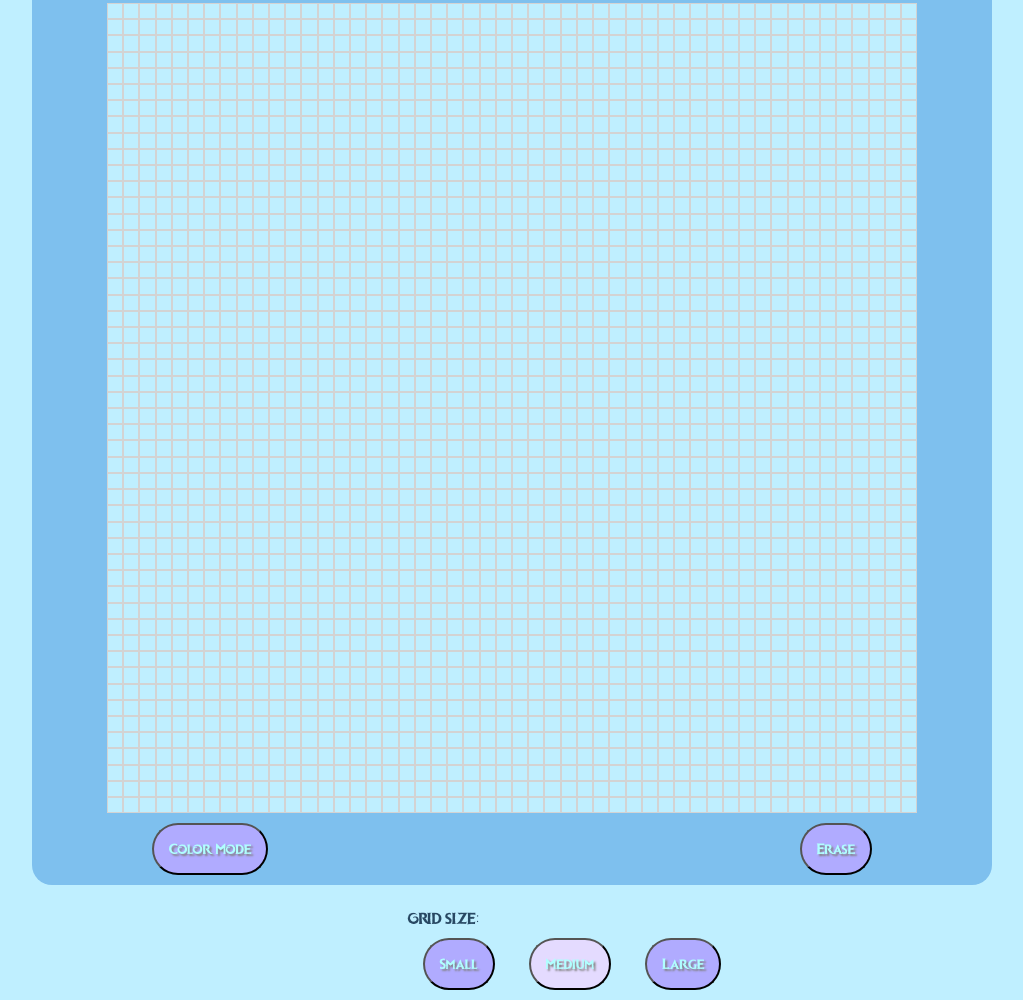
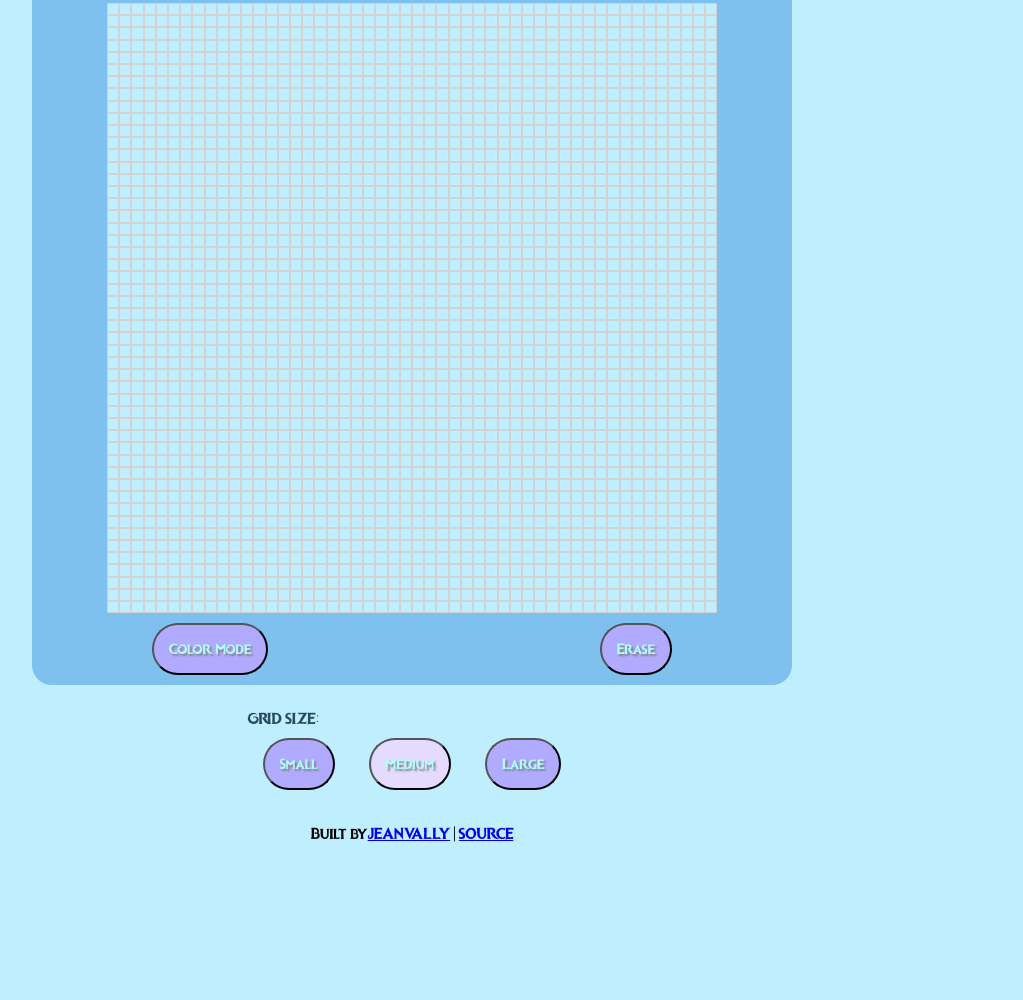
Before and after one commit to jeanBEY/etch-a-sketch, a plain HTML site: page index.html in a window 1280 px wide. Shown: the part 111-1111 px from the top of the page, without its empty margins (68-1091 px from the left). After the commit the page ends 979 px from the top, so only its background shows below. Drawn offline with Linux system fonts and the light colour scheme.

Commit message:
Footer added

```diff
--- a/index.html
+++ b/index.html
@@ -19,8 +19,6 @@
                 <button id="erase">Erase</button>
             </div>
 
-        </div>
-
             <div class="controls-2">
                 <div>
                   <p>GRID SIZE: </p>
@@ -30,5 +28,13 @@
                 </div>
               </div>
 
+              <footer class="footer">
+                Built by <a class="footer-link" href="https://www.jeanvally.com/" target="_blank">JEANVALLY</a>
+                  |
+                  <a class="footer-link" href="https://github.com/jeanBEY/etch-a-sketch" target="_blank">SOURCE</a>
+            </footer>
+
+        </div>
+
     </body>
 </html>
--- a/styles.css
+++ b/styles.css
@@ -49,12 +49,20 @@ p {
 #etch-a-sketch {
     display: flex;
     flex-direction: column;
+    max-width: 960px;
+}
+
+#grid-container{
+    margin: 0 100px;
+    max-width: 960px;
+    border: solid #7ec0ee;
+    border-width: 0 75px;
+    box-shadow: 50px;
 }
 
 .controls-1 {
     display: flex;
     justify-content: space-between;
-    align-items: center;
     margin: 0 100px 25px 100px;
     padding: 10px 0;
     max-width: 960px;
@@ -67,16 +75,15 @@ p {
 .controls-2 {
     display: flex;
     justify-content: space-evenly;
-    align-items: center;
-    flex-direction: column;
+    max-width: 960px;
     margin: 0 auto;
     padding: 0 100px;
 }
 
-#grid-container{
-    margin: 0 100px;
+.footer {
+    display: flex;
+    align-items: center;
+    justify-content: center;
     max-width: 960px;
-    border: solid #7ec0ee;
-    border-width: 0 75px;
-    box-shadow: 50px;
+    margin: 25px 0;
 }
```
Lines whose indentation alone changed are shown as unchanged.
